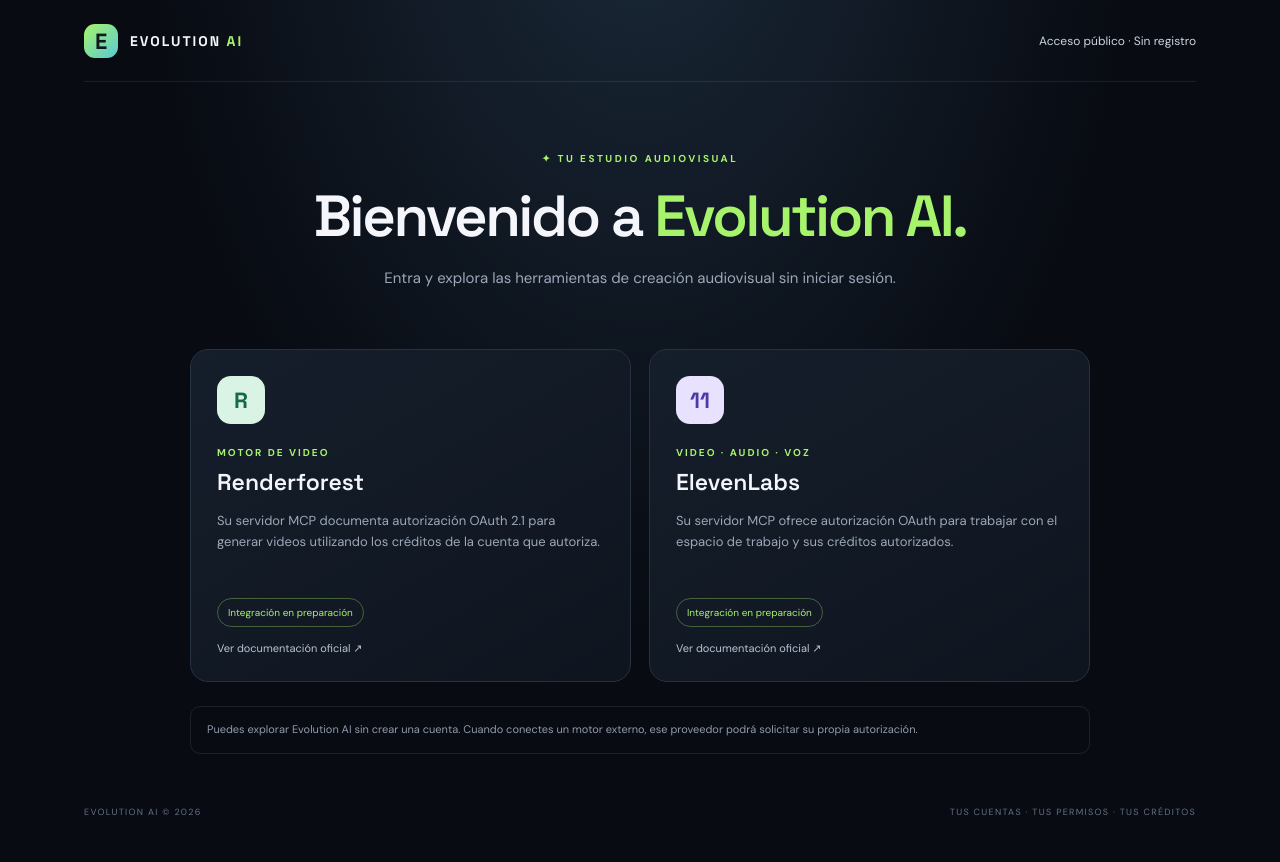
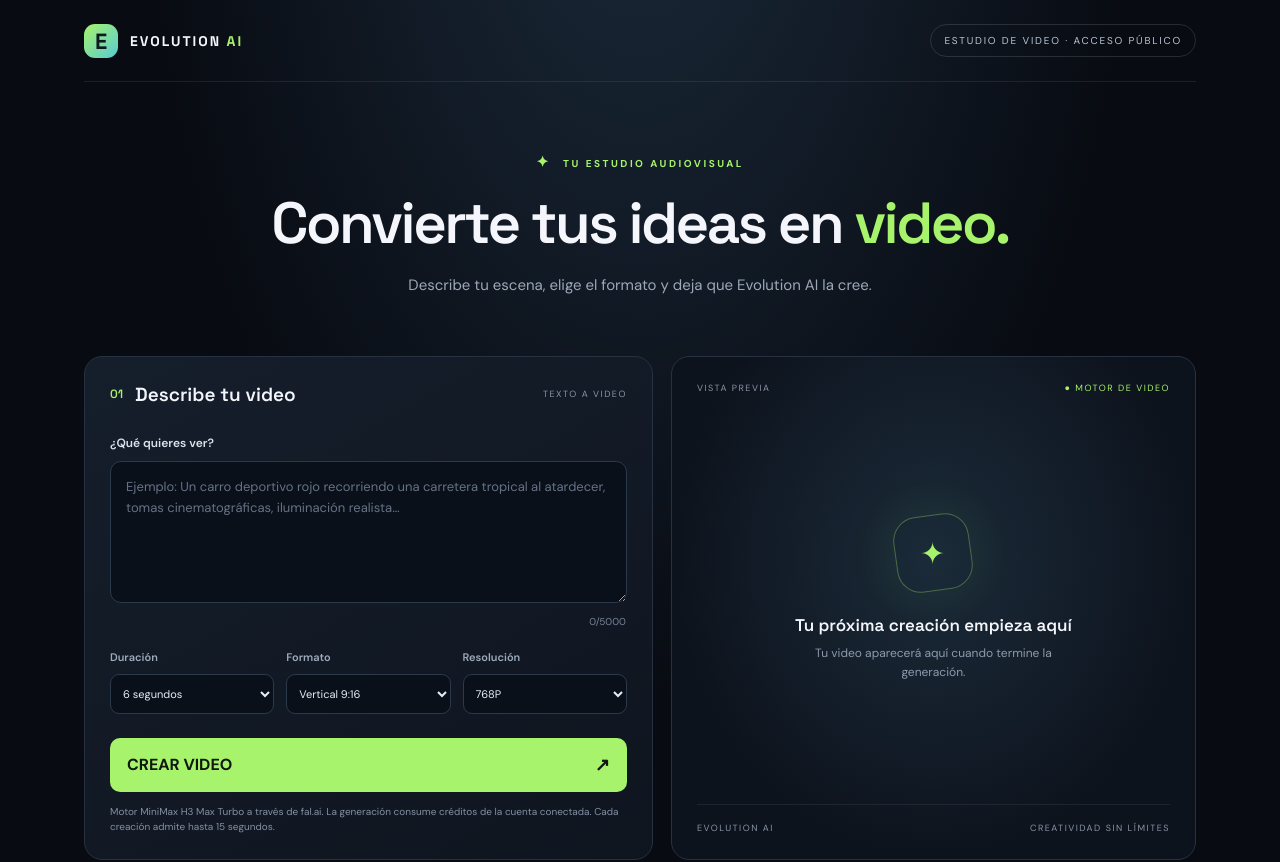
Before and after one commit to admperdilnet-netizen/Evolution-AI, a Next.js app: page / in a window 1280 px wide. Shown: the top 862 px of the page. Built offline with nearby package versions, Linux system fonts and the light colour scheme.

Commit message:
Replace provider cards with Evolution AI video studio

```diff
--- a/app/page.tsx
+++ b/app/page.tsx
@@ -1,35 +1,103 @@
+"use client";
+
+import { useEffect, useRef, useState } from "react";
+
+type JobResult = { requestId: string; status: string; videoUrl?: string; error?: string };
+
 export default function Home() {
+  const [prompt, setPrompt] = useState("");
+  const [duration, setDuration] = useState("6");
+  const [ratio, setRatio] = useState("9:16");
+  const [resolution, setResolution] = useState("768P");
+  const [busy, setBusy] = useState(false);
+  const [status, setStatus] = useState("");
+  const [videoUrl, setVideoUrl] = useState("");
+  const [error, setError] = useState("");
+  const pollRef = useRef(false);
+
+  useEffect(() => () => { pollRef.current = false; }, []);
+
+  async function generate() {
+    if (prompt.trim().length < 8) {
+      setError("Escribe una descripción un poco más completa para crear tu video.");
+      return;
+    }
+    setBusy(true);
+    setError("");
+    setVideoUrl("");
+    setStatus("Enviando tu idea al motor de video…");
+    pollRef.current = true;
+    try {
+      const response = await fetch("/api/generate", {
+        method: "POST",
+        headers: { "Content-Type": "application/json" },
+        body: JSON.stringify({ prompt: prompt.trim(), duration: Number(duration), aspectRatio: ratio, resolution })
+      });
+      const data = await response.json();
+      if (!response.ok) throw new Error(data.error || "No se pudo iniciar la generación.");
+      const requestId = data.request_id as string;
+      setStatus("Tu video está en la cola. Preparando la escena…");
+      const started = Date.now();
+      while (pollRef.current && Date.now() - started < 240000) {
+        await new Promise(resolve => setTimeout(resolve, 3500));
+        const check = await fetch("/api/status?requestId=" + encodeURIComponent(requestId), { cache: "no-store" });
+        const result = await check.json();
+        if (!check.ok) throw new Error(result.error || "No se pudo consultar el progreso.");
+        if (result.status === "COMPLETED" && result.videoUrl) {
+          setVideoUrl(result.videoUrl);
+          setStatus("¡Video terminado!");
+          return;
+        }
+        if (result.status === "FAILED") throw new Error(result.error || "El motor no pudo completar este video.");
+        setStatus(result.status === "IN_PROGRESS" ? "Generando tu video… esto puede tardar un poco." : "Esperando turno en el motor…");
+      }
+      if (pollRef.current) throw new Error("La generación sigue tardando. Puedes volver a consultar más tarde; no envíes otra solicitud todavía.");
+    } catch (e) {
+      setError(e instanceof Error ? e.message : "Ocurrió un error inesperado.");
+      setStatus("");
+    } finally {
+      setBusy(false);
+    }
+  }
+
   return (
     <main className="shell">
       <nav className="topbar">
         <a className="brand" href="#"><span className="brand-mark">E</span><span>EVOLUTION <b>AI</b></span></a>
-        <div className="account-area"><span>Acceso público · Sin registro</span></div>
+        <span className="top-pill">ESTUDIO DE VIDEO · ACCESO PÚBLICO</span>
       </nav>
       <section className="hero">
-        <div className="eyebrow">✦ TU ESTUDIO AUDIOVISUAL</div>
-        <h1>Bienvenido a <em>Evolution AI.</em></h1>
-        <p className="intro">Entra y explora las herramientas de creación audiovisual sin iniciar sesión.</p>
+        <div className="eyebrow"><span className="spark">✦</span> TU ESTUDIO AUDIOVISUAL</div>
+        <h1>Convierte tus ideas en <em>video.</em></h1>
+        <p className="intro">Describe tu escena, elige el formato y deja que Evolution AI la cree.</p>
       </section>
-      <section className="provider-grid">
-        <article className="provider-card">
-          <div className="provider-icon renderforest">R</div>
-          <div className="provider-label">MOTOR DE VIDEO</div>
-          <h2>Renderforest</h2>
-          <p>Su servidor MCP documenta autorización OAuth 2.1 para generar videos utilizando los créditos de la cuenta que autoriza.</p>
-          <span className="provider-status">Integración en preparación</span>
-          <a href="https://mcp.renderforest.com/docs" target="_blank" rel="noreferrer">Ver documentación oficial ↗</a>
-        </article>
-        <article className="provider-card">
-          <div className="provider-icon eleven">11</div>
-          <div className="provider-label">VIDEO · AUDIO · VOZ</div>
-          <h2>ElevenLabs</h2>
-          <p>Su servidor MCP ofrece autorización OAuth para trabajar con el espacio de trabajo y sus créditos autorizados.</p>
-          <span className="provider-status">Integración en preparación</span>
-          <a href="https://elevenlabs.io/docs/eleven-api/resources/mcp-server" target="_blank" rel="noreferrer">Ver documentación oficial ↗</a>
-        </article>
+      <section className="workspace">
+        <div className="panel">
+          <div className="panel-head">
+            <div><span className="step">01</span><h2>Describe tu video</h2></div>
+            <span className="subtle">TEXTO A VIDEO</span>
+          </div>
+          <label htmlFor="prompt">¿Qué quieres ver?</label>
+          <textarea id="prompt" value={prompt} onChange={e => setPrompt(e.target.value)} maxLength={5000} placeholder="Ejemplo: Un carro deportivo rojo recorriendo una carretera tropical al atardecer, tomas cinematográficas, iluminación realista…" />
+          <div className="counter">{prompt.length}/5000</div>
+          <div className="settings">
+            <div><label htmlFor="duration">Duración</label><select id="duration" value={duration} onChange={e => setDuration(e.target.value)}><option value="6">6 segundos</option><option value="10">10 segundos</option><option value="15">15 segundos</option></select></div>
+            <div><label htmlFor="ratio">Formato</label><select id="ratio" value={ratio} onChange={e => setRatio(e.target.value)}><option value="9:16">Vertical 9:16</option><option value="16:9">Horizontal 16:9</option><option value="1:1">Cuadrado 1:1</option><option value="4:3">Clásico 4:3</option></select></div>
+            <div><label htmlFor="resolution">Resolución</label><select id="resolution" value={resolution} onChange={e => setResolution(e.target.value)}><option value="768P">768P</option><option value="1080P">1080P</option><option value="480P">480P</option></select></div>
+          </div>
+          <button className="generate" onClick={generate} disabled={busy}>{busy ? "CREANDO TU VIDEO…" : "CREAR VIDEO"} <b>{busy ? "…" : "↗"}</b></button>
+          <p className="notice">Motor MiniMax H3 Max Turbo a través de fal.ai. La generación consume créditos de la cuenta conectada. Cada creación admite hasta 15 segundos.</p>
+          {status && <p className="notice" aria-live="polite">{status}</p>}
+          {error && <div className="error" role="alert">{error}</div>}
+        </div>
+        <div className="preview">
+          <div className="preview-head"><span>VISTA PREVIA</span><span className="live-dot">● MOTOR DE VIDEO</span></div>
+          {videoUrl ? <div className="result"><video src={videoUrl} controls playsInline /><a className="download" href={videoUrl} target="_blank" rel="noreferrer" download>DESCARGAR VIDEO ↗</a></div> :
+            <div className="empty"><div className="orb"><span>✦</span></div><h3>{busy ? "Estamos creando tu escena" : "Tu próxima creación empieza aquí"}</h3><p>{busy ? "El motor está trabajando. No cierres esta página mientras esperamos el resultado." : "Tu video aparecerá aquí cuando termine la generación."}{busy && <span className="loader"><i /></span>}</p></div>}
+          <div className="preview-foot"><span>EVOLUTION AI</span><span>CREATIVIDAD SIN LÍMITES</span></div>
+        </div>
       </section>
-      <p className="account-note">Puedes explorar Evolution AI sin crear una cuenta. Cuando conectes un motor externo, ese proveedor podrá solicitar su propia autorización.</p>
-      <footer><span>EVOLUTION AI © 2026</span><span>TUS CUENTAS · TUS PERMISOS · TUS CRÉDITOS</span></footer>
+      <footer><span>EVOLUTION AI © 2026</span><span>CREA · PREVISUALIZA · DESCARGA</span></footer>
     </main>
   );
 }
```
